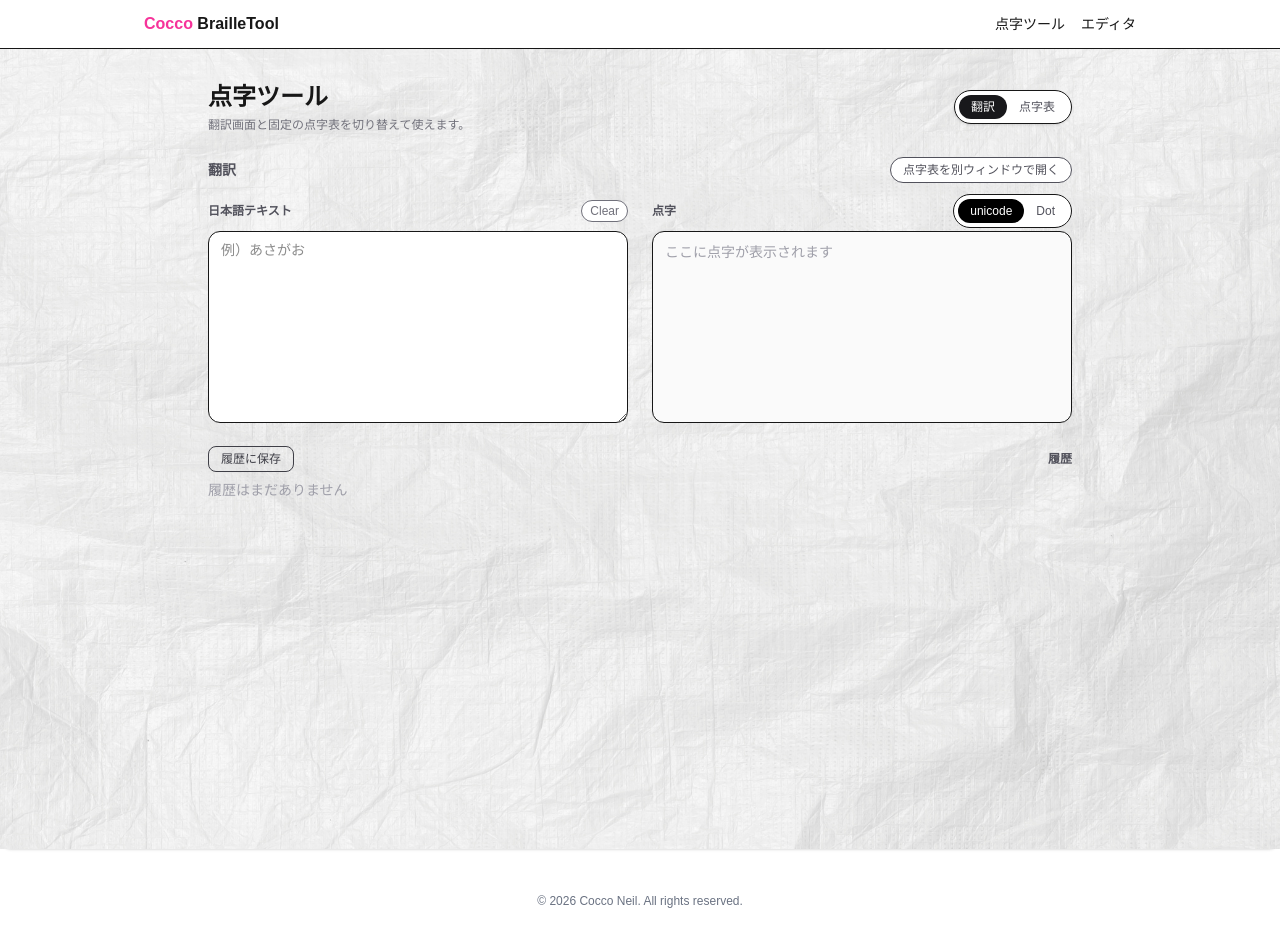
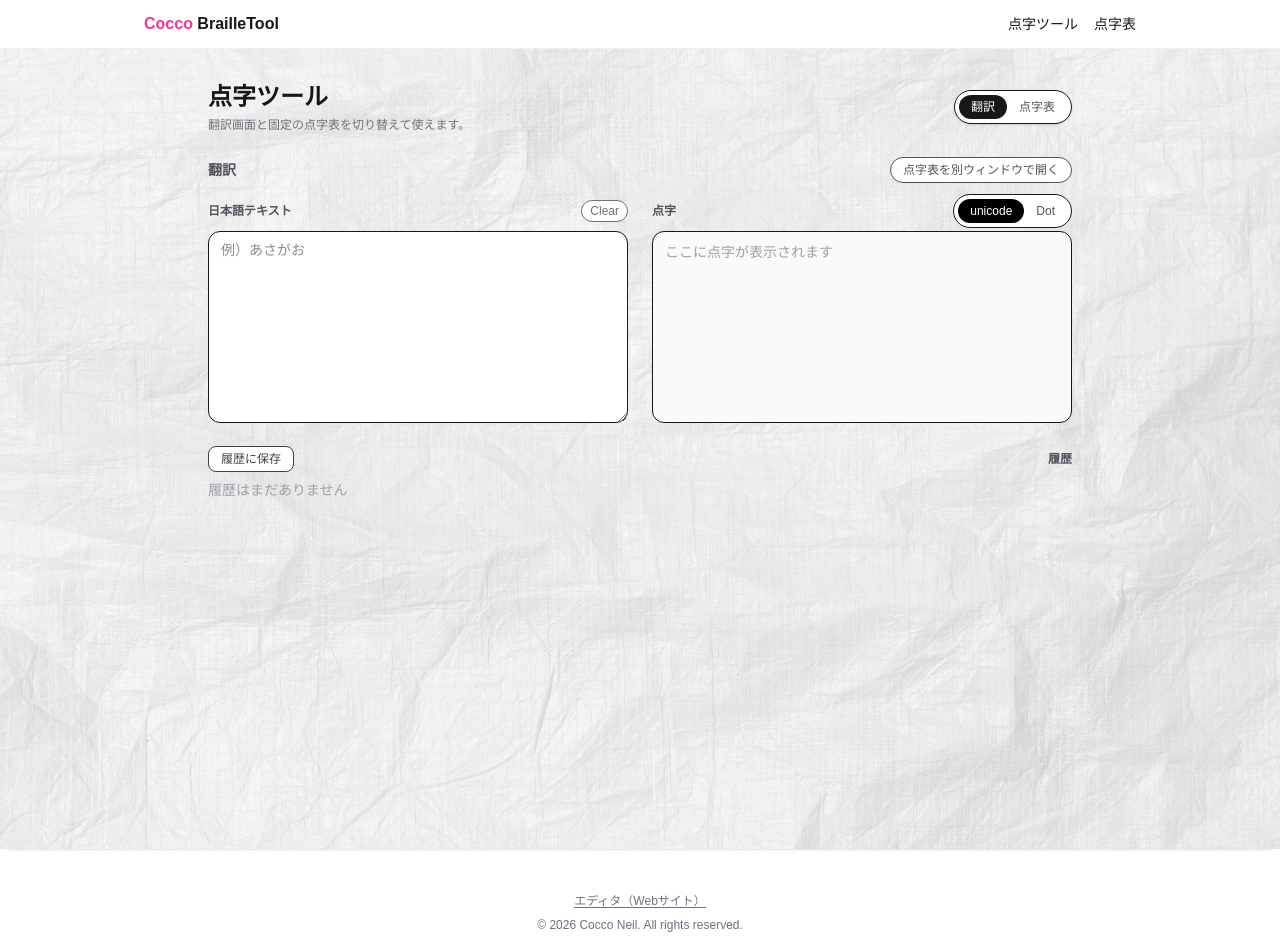
Before and after one commit to muu-ima/muu-braille-tool, a Next.js app: page /braille/translate in a window 1280 px wide. Before the commit the page ends 921 px from the top, so only its background shows below. Built offline with nearby package versions, Linux system fonts and the light colour scheme.

Commit message:
layout修正

```diff
--- a/app/braille/components/HistoryPanel.tsx
+++ b/app/braille/components/HistoryPanel.tsx
@@ -54,7 +54,7 @@ export default function HistoryPanel({
         <button
           type="button"
           onClick={handleSave}
-          className="rounded-lg border px-3 py-1 text-xs text-zinc-700 hover:bg-zinc-100"
+          className="rounded-lg bg-white border px-3 py-1 text-xs text-zinc-700 hover:bg-zinc-100"
         >
           履歴に保存
         </button>
--- a/app/layout.tsx
+++ b/app/layout.tsx
@@ -16,27 +16,43 @@ export default function RootLayout({
     <html lang="ja">
       <body className="min-h-screen overflow-auto text-gray-900">
         {/* 共通ヘッダー */}
-        <header className="w-full border-b ">
+        <div
+          className="
+          sticky top-0 z-30
+          w-full border-b border-zinc-200/60
+        bg-white/60 backdrop-blur-md
+        supports-backdrop-filter:bg-white/50"
+        >
           <div className="max-w-5xl mx-auto flex items-center justify-between px-4 py-3">
             <div className="font-bold">
               <span className="text-pink-500">Cocco</span> BrailleTool
             </div>
             <nav className="flex gap-4 text-sm">
               <Link href="/braille/translate">点字ツール</Link>
-              <Link href="https://enyukari.capoo.jp/cocco-braille-card/">エディタ</Link>
+              <Link href="/braille/chart">点字表</Link>
             </nav>
           </div>
-        </header>
+        </div>
 
         {/* コンテンツ：ここは全幅にする */}
-        <main className="w-full rounded-xl shadow-sm">
-          {children}
-        </main>
+        <main className="w-full rounded-xl shadow-sm">{children}</main>
 
         {/* 共通フッター */}
-        <footer className="w-full  mt-8">
-          <div className="max-w-5xl mx-auto px-4 py-3 text-xs text-center text-gray-500">
-            © {new Date().getFullYear()} Cocco Neil. All rights reserved.
+        <footer className="w-full mt-8">
+          <div className="max-w-5xl mx-auto px-4 py-3 text-xs text-center text-gray-500 space-y-2">
+            <div className="flex items-center justify-center gap-4">
+              <a
+                className="hover:text-gray-700 underline underline-offset-2"
+                href="https://enyukari.capoo.jp/cocco-braille-card/"
+                target="_blank"
+                rel="noreferrer"
+              >
+                エディタ（Webサイト）
+              </a>
+            </div>
+            <div>
+              © {new Date().getFullYear()} Cocco Neil. All rights reserved.
+            </div>
           </div>
         </footer>
       </body>
```
Also changed, not shown: public/braille-bg2.png (added), public/braille-bg3.png (added).
